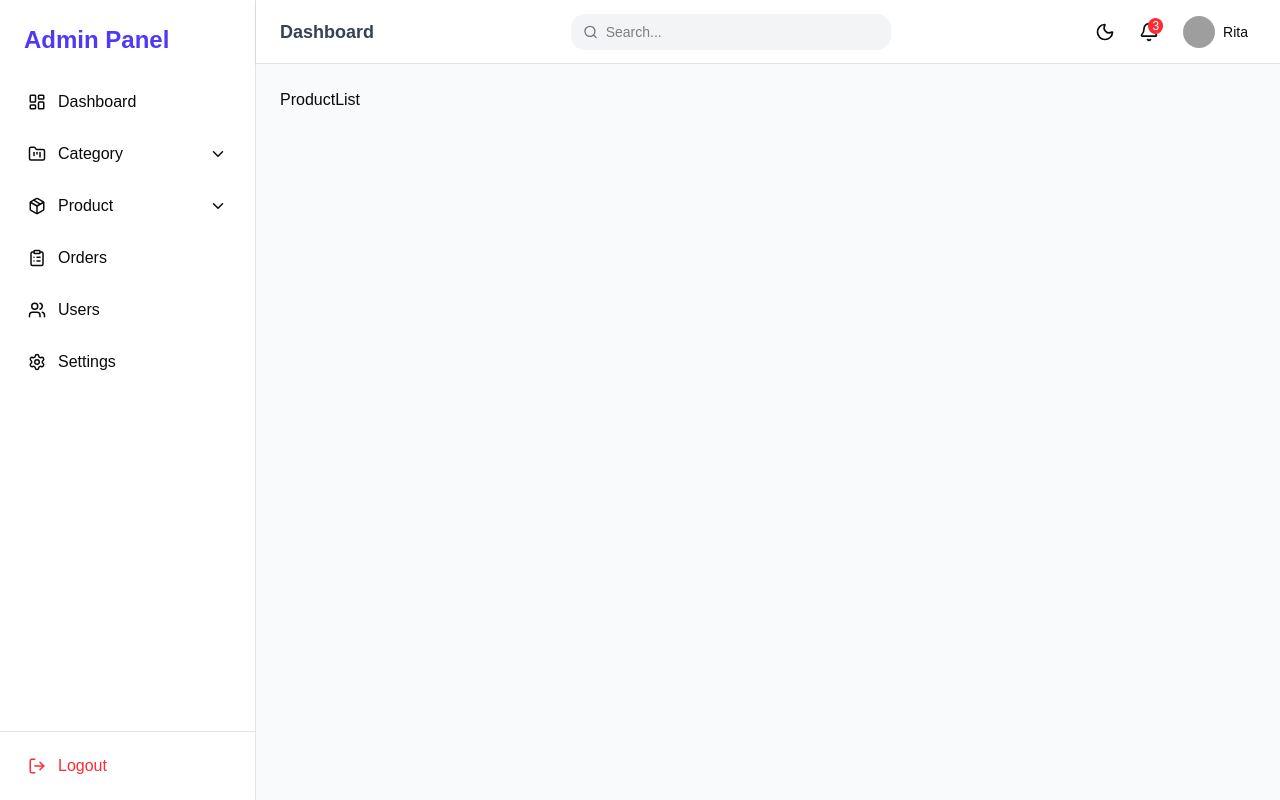
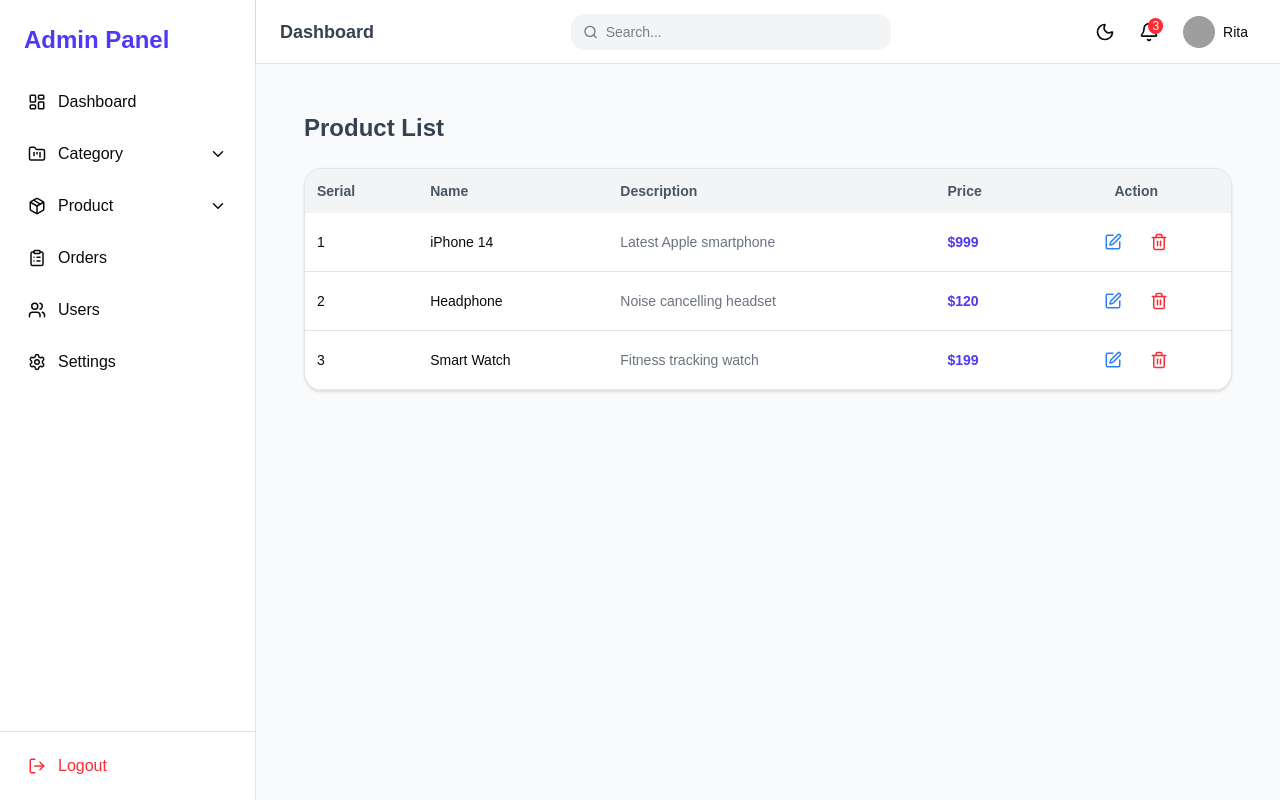
Before and after one commit to Ritaakterlaboni/Dashboard, a React (Vite) app: page /productlist in a window 1280 px wide. Built offline with nearby package versions, Linux system fonts and the light colour scheme; grey boxes are pictures that could not be loaded.

Commit message:
add productlist

```diff
--- a/src/components/pages/ProductList.jsx
+++ b/src/components/pages/ProductList.jsx
@@ -1,9 +1,122 @@
-import React from 'react'
+import React, { useState } from "react";
+import { Edit, Trash2 } from "lucide-react";
 
 const ProductList = () => {
+  const [products, setProducts] = useState([
+    {
+      id: 1,
+      name: "iPhone 14",
+      description: "Latest Apple smartphone",
+      price: "$999",
+    },
+    {
+      id: 2,
+      name: "Headphone",
+      description: "Noise cancelling headset",
+      price: "$120",
+    },
+    {
+      id: 3,
+      name: "Smart Watch",
+      description: "Fitness tracking watch",
+      price: "$199",
+    },
+  ]);
+
+  const deleteProduct = (id) => {
+    setProducts(products.filter((item) => item.id !== id));
+  };
+
+  const editProduct = (id) => {
+    alert("Edit feature add korba modal or page diye 😎");
+  };
+
   return (
-    <div>ProductList</div>
-  )
-}
+    <div className="p-6 space-y-6">
 
-export default ProductList
+      {/* TITLE */}
+      <h1 className="text-2xl font-bold text-gray-700">
+        Product List
+      </h1>
+
+      {/* TABLE */}
+      <div className="bg-white border rounded-2xl shadow-sm overflow-x-auto">
+
+        <table className="w-full text-sm text-left">
+
+          {/* HEADER */}
+          <thead className="bg-gray-100 text-gray-600">
+            <tr>
+              <th className="p-3">Serial</th>
+              <th className="p-3">Name</th>
+              <th className="p-3">Description</th>
+              <th className="p-3">Price</th>
+              <th className="p-3 text-center">Action</th>
+            </tr>
+          </thead>
+
+          {/* BODY */}
+          <tbody>
+
+            {products.map((item, index) => (
+              <tr
+                key={item.id}
+                className="border-b hover:bg-gray-50"
+              >
+
+                {/* SERIAL */}
+                <td className="p-3">{index + 1}</td>
+
+                {/* NAME */}
+                <td className="p-3 font-medium">
+                  {item.name}
+                </td>
+
+                {/* DESCRIPTION */}
+                <td className="p-3 text-gray-500">
+                  {item.description}
+                </td>
+
+                {/* PRICE */}
+                <td className="p-3 text-indigo-600 font-semibold">
+                  {item.price}
+                </td>
+
+                {/* ACTION */}
+                <td className="p-3">
+
+                  <div className="flex justify-center gap-3">
+
+                    {/* EDIT */}
+                    <button
+                      onClick={() => editProduct(item.id)}
+                      className="text-blue-500 hover:bg-blue-100 p-2 rounded-lg"
+                    >
+                      <Edit size={18} />
+                    </button>
+
+                    {/* DELETE */}
+                    <button
+                      onClick={() => deleteProduct(item.id)}
+                      className="text-red-500 hover:bg-red-100 p-2 rounded-lg"
+                    >
+                      <Trash2 size={18} />
+                    </button>
+
+                  </div>
+
+                </td>
+
+              </tr>
+            ))}
+
+          </tbody>
+
+        </table>
+
+      </div>
+    </div>
+  );
+};
+
+export default ProductList;
```
